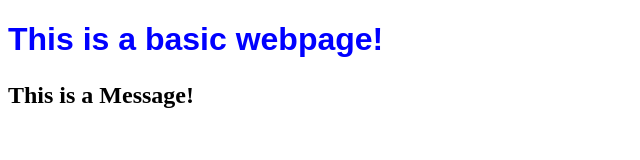
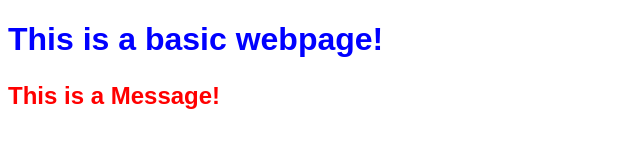
Before and after one commit to sixString18/myAppSample, a plain HTML site: page index.html in a window 1280 px wide. Shown: the whole page, without its empty margins (0-640 px from the left). Drawn offline with Linux system fonts and the light colour scheme.

Commit message:
modified:   index.html

```diff
--- a/index.html
+++ b/index.html
@@ -14,6 +14,11 @@
             font-family: Arial, Helvetica, sans-serif;
             color: blue;
         }
+
+        h2 {
+            font-family: Arial, Helvetica, sans-serif;
+            color: red;
+        }
     </style>
 </head>
 
```
